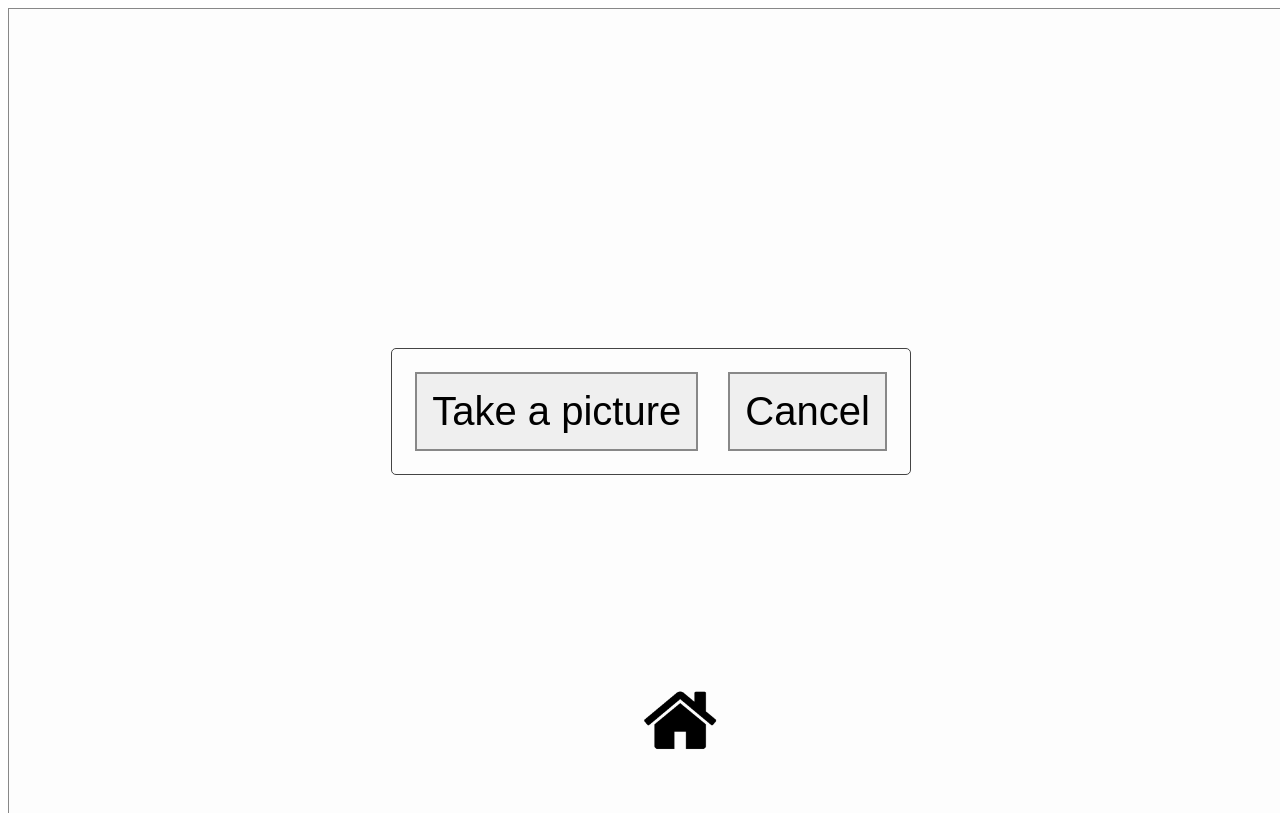
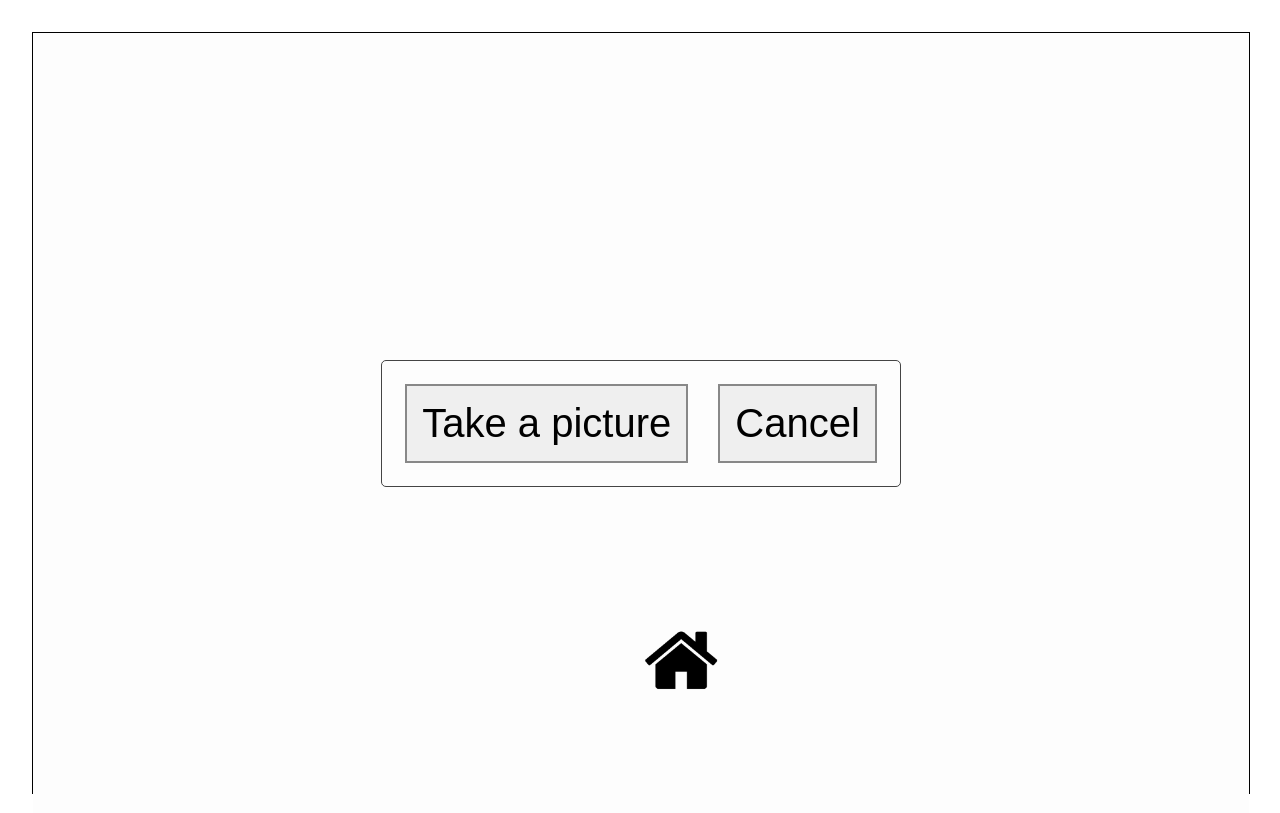
Before and after one commit to sheltonanton/sheltonanton.github.io, a plain HTML site: page takepicture.html in a window 1280 px wide. Shown: the top 813 px of the page. Drawn offline with nearby package versions, Linux system fonts and the light colour scheme.

Commit message:
Modification

```diff
--- a/takepicture.html
+++ b/takepicture.html
@@ -20,12 +20,19 @@
 			border: 1px solid #444;
 			border-radius: 5px;
 		}
+
+		body {
+			width: 95%;
+			height: 95%;
+			margin: 2.5%;
+			border: 1px solid black;
+		}
 	</style>
 
 	<head>
 
 	<body>
-		<div class='flex-row flex-align-center' style="width: 100%; height: 100%;background-color:#fdfdfd;border: 1px solid #888;margin:auto; padding: 10px;">
+		<div class='flex-row flex-align-center' style="height: 100%;background-color:#fdfdfd; padding: 10px;">
 			<div class='wrapper'>
 				<img src="#" id="blah" width="0px">
 				<div class='flex-row flex-align-center'>
@@ -35,7 +42,7 @@
 			</div>
 		</div>
 		<div style='width: 100%;text-align: center;'>
-			<a href='home.html' class='normal-size' style='position: absolute;bottom: 40px;'><img src='images/home.png' class='icon-size'/></a>
+			<a href='home.html' class='normal-size' style='position: absolute;bottom: 100px;'><img src='images/home.png' class='icon-size' /></a>
 		</div>
 		<div></div>
 		<input id="buttonforcamera" type="file" accept="image/*" capture="camera" style='display:none;' onchange="readURL(this);">
```
